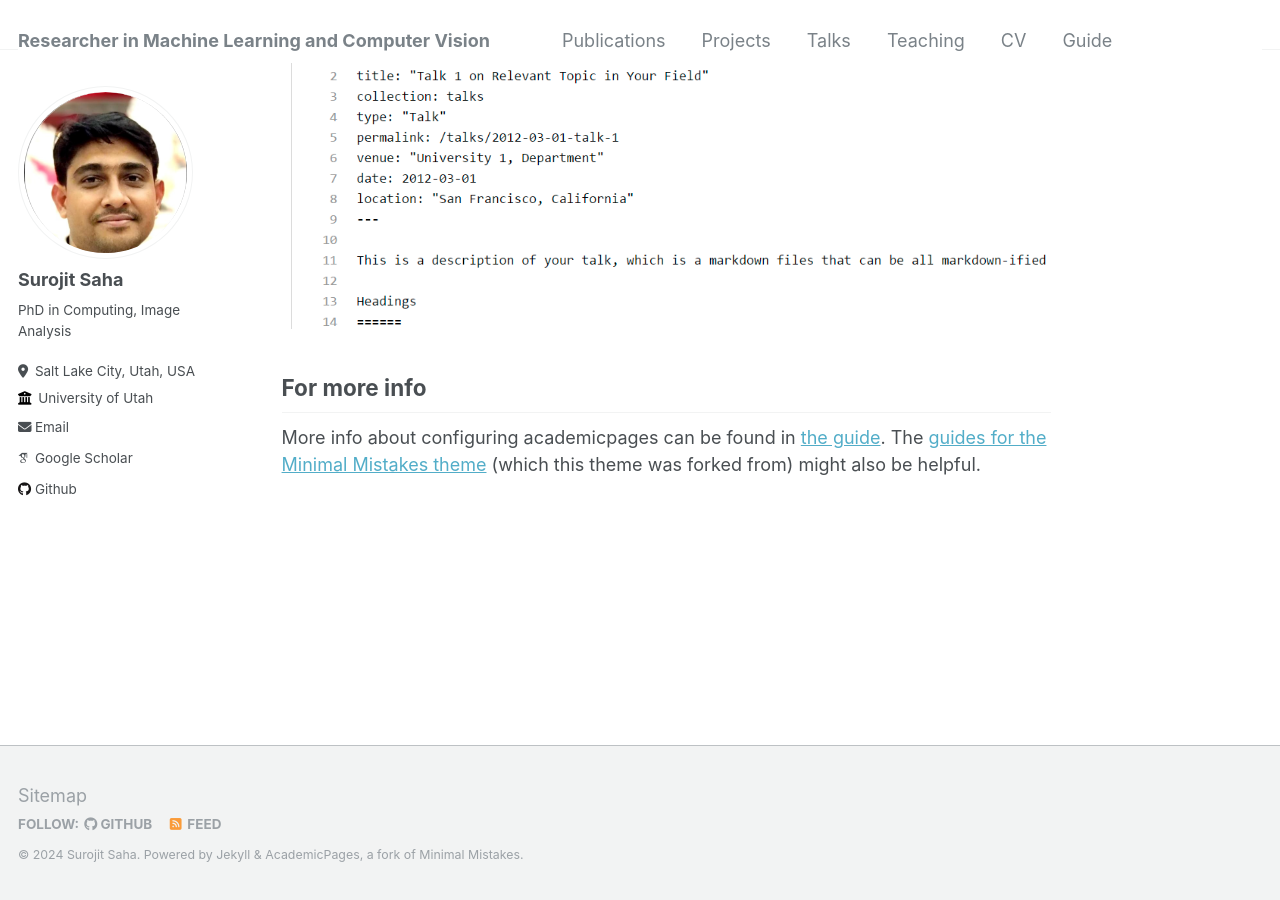
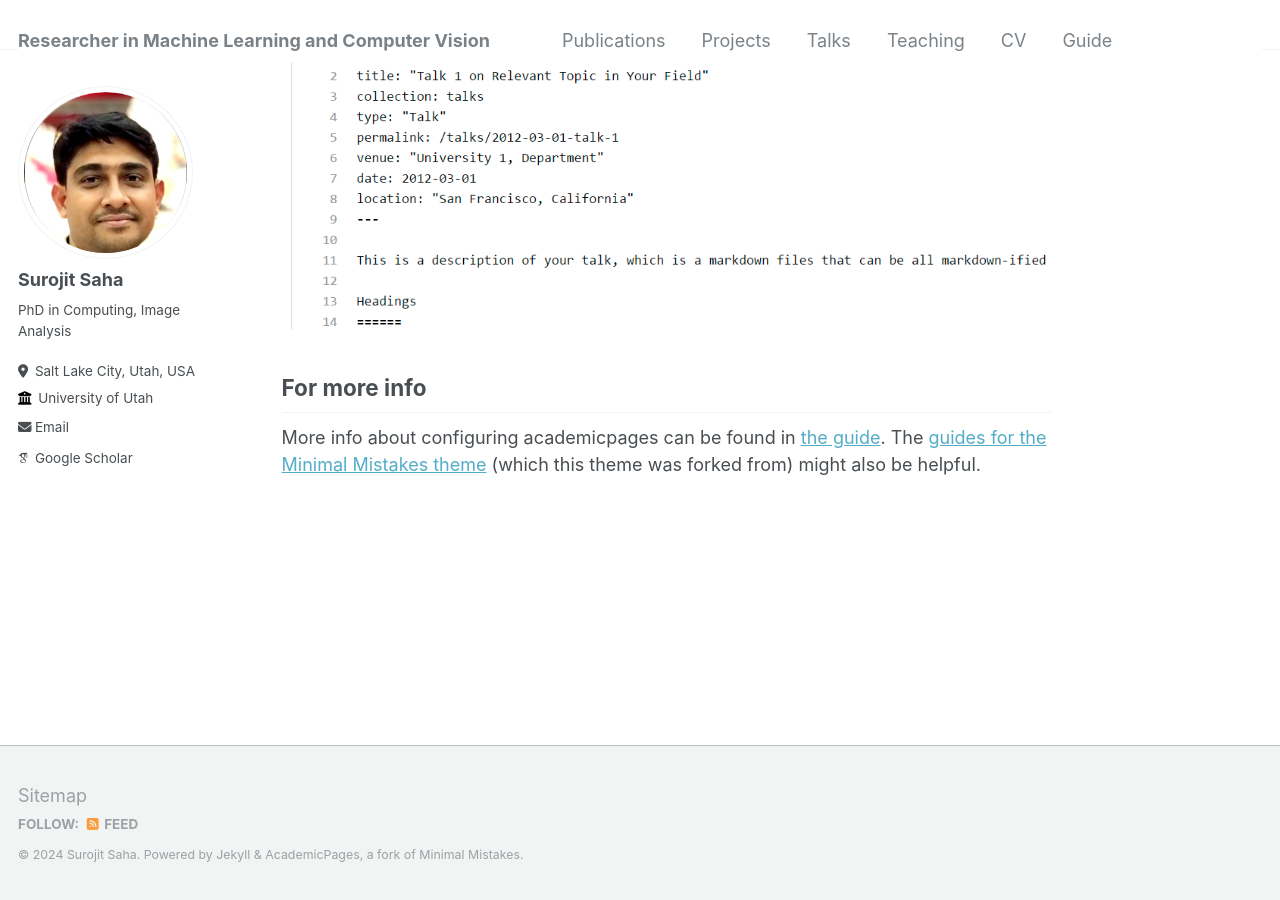
Before and after one commit to Surojit-Utah/Surojit-Utah.github.io, a Jekyll site: the page built from _pages/about.md, in a window 1280 px wide and 900 px high, scrolled down 2495 px. Built offline with Jekyll 4.4.1, drawn with Linux system fonts in a browser that asks for light colours; some web fonts are replaced.

Commit message:
Update _config.yml

```diff
--- a/_config.yml
+++ b/_config.yml
@@ -97,7 +97,7 @@ author:
   flickr           :
   facebook         :
   foursquare       :
-  github           : "Surojit-Utah"
+  github           : #"Surojit-Utah"
   google_plus      :
   keybase          :
   instagram        :
```
